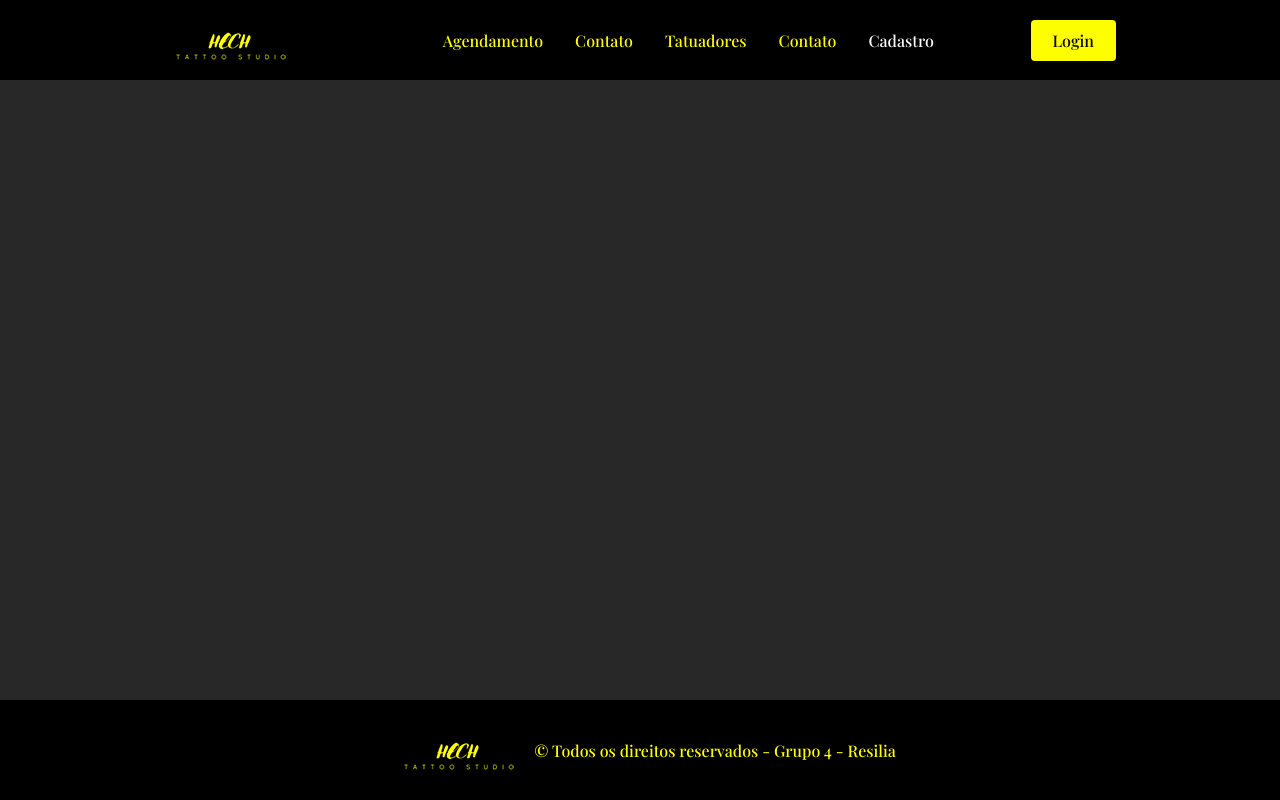
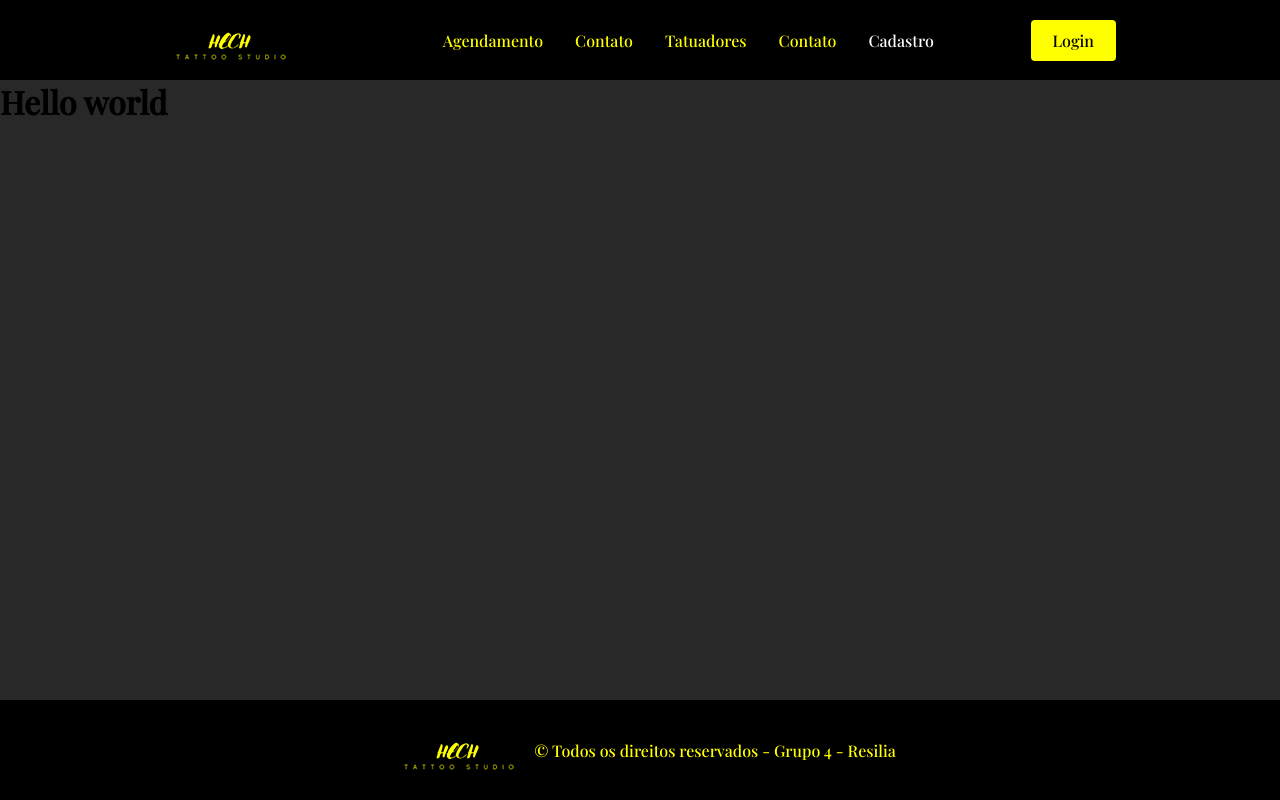
Before and after one commit to devHelioFranco/tattoo-studio-react, a React (Create React App) app: page /cadastro in a window 1280 px wide. Built offline with nearby package versions, Linux system fonts and the light colour scheme; a web font is replaced by a local one.

Commit message:
route cadastro criada

```diff
--- a/src/components/Layout/Layout.js
+++ b/src/components/Layout/Layout.js
@@ -5,6 +5,7 @@ import NavBar from "../Nav2"
 import {BrowserRouter as Router, Route, Routes} from "react-router-dom"
 import Home from "../../pages"
 import Agendamento from "../../pages/Agendamento/agendamento"
+import Cadastro from "../../pages/Cadastro/cadastro"
 import Footer from "../Footer/Footer"
 
 const Layout = () => {
@@ -15,6 +16,7 @@ const Layout = () => {
         <Routes>
           <Route path="/" element={<Home />} />
           <Route path="/agendamento" element={<Agendamento />} />
+          <Route path="/cadastro" element={<Cadastro/>} />
         </Routes>
         <Footer />
       </Router>
--- /dev/null
+++ b/src/pages/Cadastro/cadastro.js
@@ -0,0 +1,17 @@
+import React from "react";
+
+
+// nome: 'Felipe Santos',
+// 				idade: 18,
+//         endereco: 'Rua pedro ivo 123',
+//         cidade: 'Sao Paulo',
+//         cep: 85780000,
+//         email: 'jose@gmail.com',
+
+const cadastro = () => {
+    return (
+        <h1>Hello world</h1>
+    )
+}
+
+export default cadastro;
```
Also changed, not shown: src/pages/Cadastro/cadastro.css (added).
